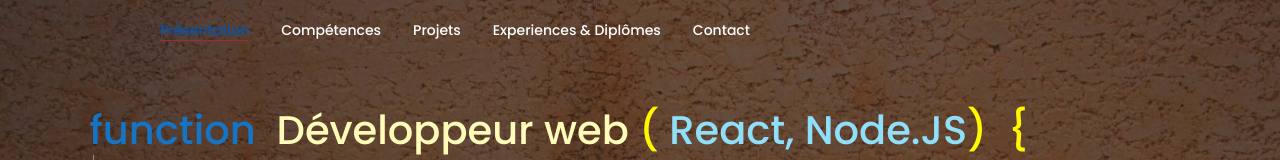
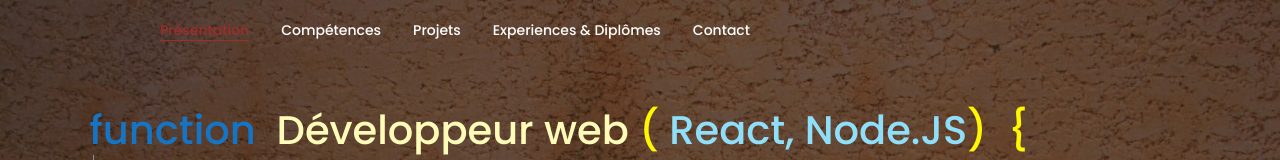
Before and after one commit to Kv1k/CV-Kamil, a React (Create React App) app in the folder reactapp/: page / in a window 1280 px wide. In both pictures the pointer is over the link "Présentation". Shown: the top 160 px of the page. Built offline with nearby package versions, Linux system fonts and the light colour scheme.

Commit message:
nav bar modification

```diff
--- a/reactapp/src/App.css
+++ b/reactapp/src/App.css
@@ -26,10 +26,16 @@
   background-color: 'red';
   z-index: 1000;
 }
+.active:hover{
+  color: #A02C2C;
+  border-bottom: 1.3px solid #A02C2C;
+}
 .active{
   color: #A02C2C;
   border-bottom: 1.3px solid #A02C2C;
 }
+
+
 
 .nav .nav-content {
   max-width: 00px;
@@ -38,6 +44,7 @@
   align-items: center;
   height: 110%;
 }
+
 
 .nav-item {
   display: inline;
--- a/reactapp/src/Navbar.js
+++ b/reactapp/src/Navbar.js
@@ -137,7 +137,6 @@ export default function Navbar() {
              to="section1"
              spy={true}
              smooth={true}
-
              duration={500}
            >
              Présentation
```
Also changed, not shown: 1 other file (tests, documents, lock files or other folders).
